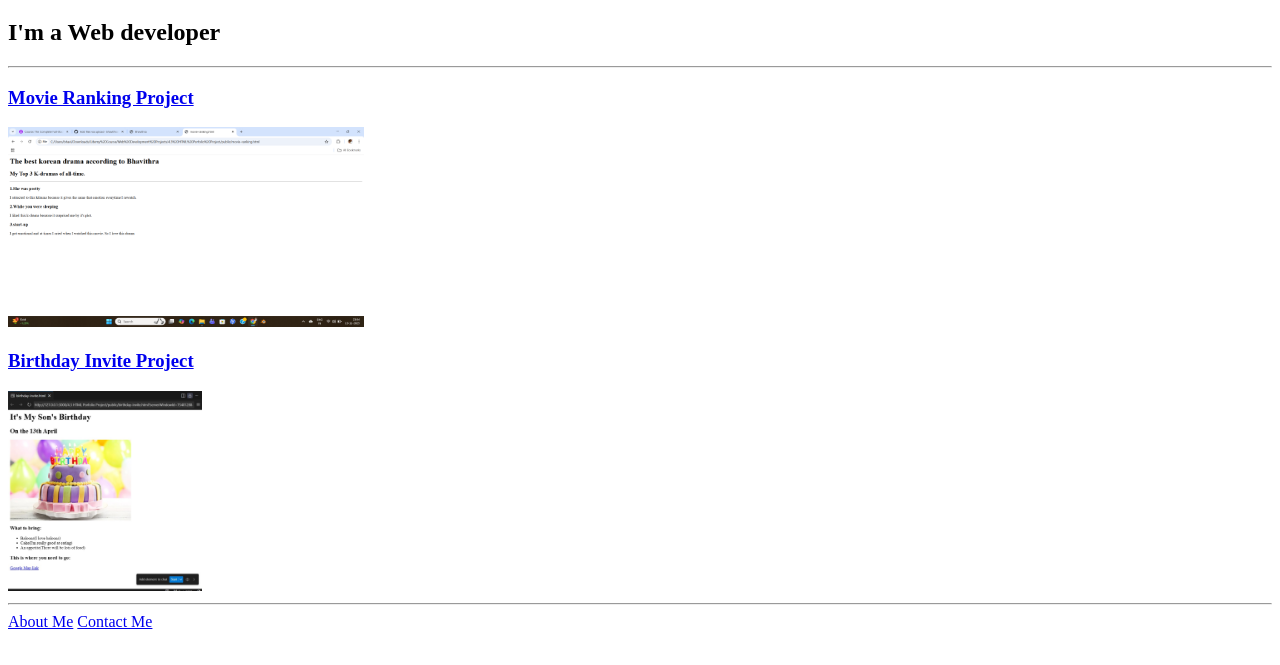
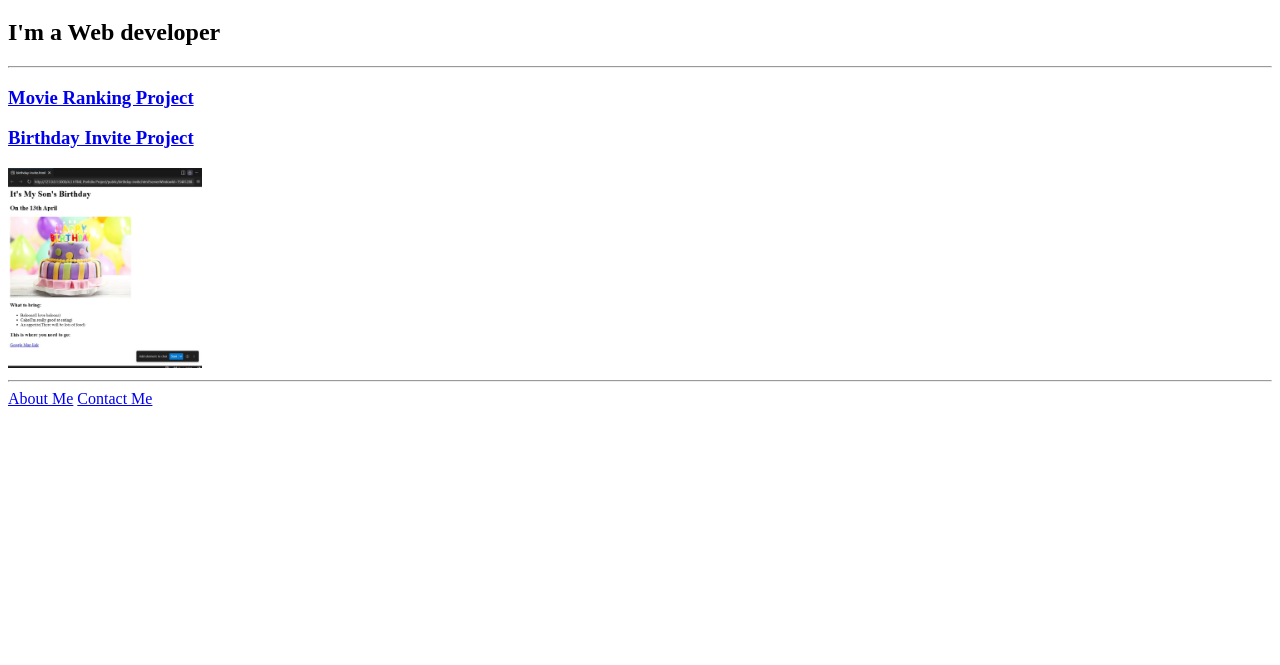
Before and after one commit to bhavithrasuriyaprakash/html-portfolio, a plain HTML site: page index.html in a window 1280 px wide. Shown: the part 61-726 px from the top of the page. Drawn offline with Linux system fonts and the light colour scheme.

Commit message:
Update index.html

```diff
--- a/index.html
+++ b/index.html
@@ -11,7 +11,7 @@
     <h2>I'm a Web developer</h2>
     <hr/>
     <h3><a href="./public/movie-ranking.html">Movie Ranking Project</a></h3>
-    <img src="./assets/images/MovieRankingScreenshot.png" height="200" alt="Movie Ranking Project"/>
+    <!img src="./assets/images/MovieRankingScreenshot.png" height="200" alt="Movie Ranking Project"/>
     <h3><a href="./public/birthday-invite.html">Birthday Invite Project</a></h3>
     <img src="./assets/images/BirthdayInviteScreenshot.jpg" height="200" alt="Birthday Invite Project"/>
     <hr/>
```
